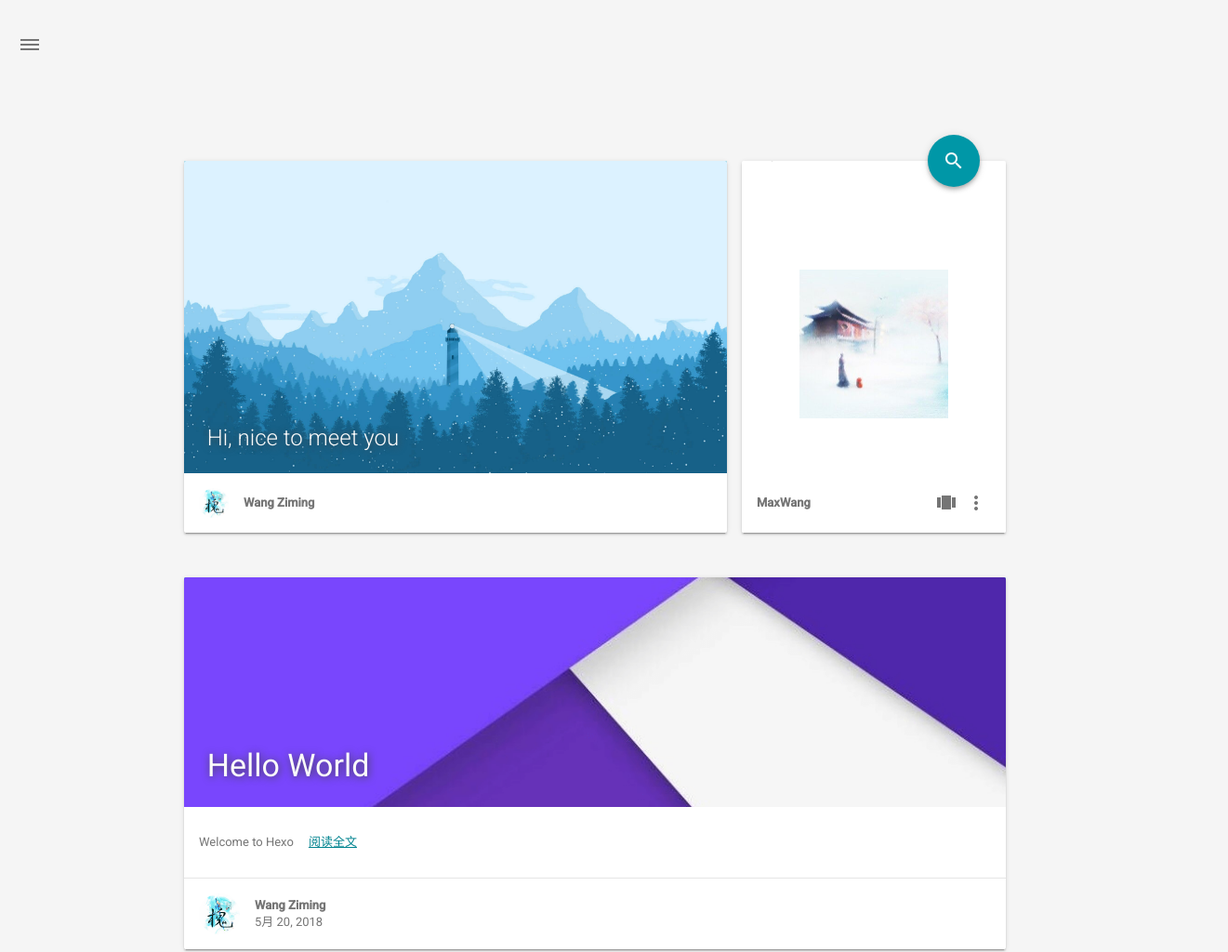
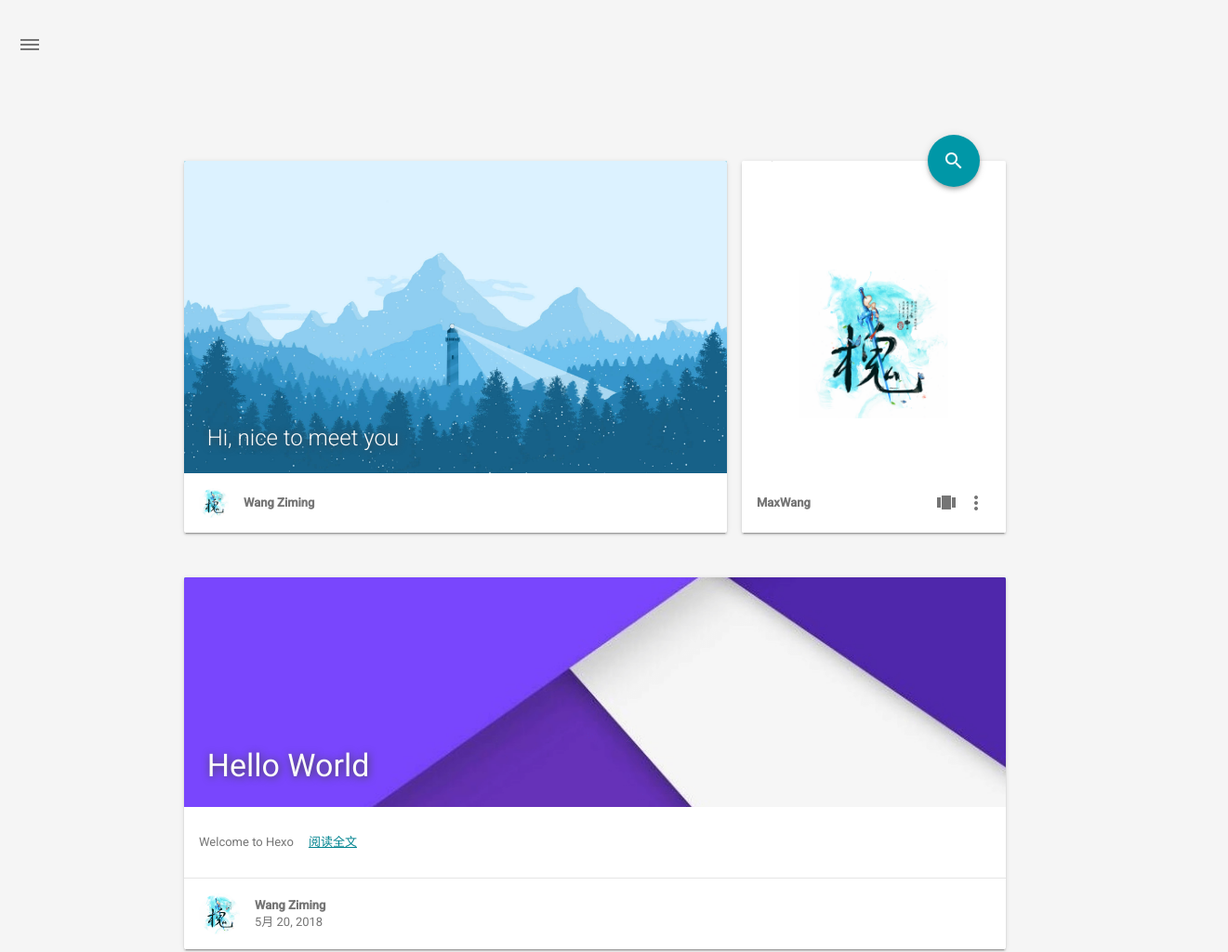
Before and after one commit to huai-wang/huai-wang.github.io, a plain HTML site: page index.html in a window 1280 px wide. Shown: the top 1024 px of the page at 93% size, 1321 px wide, since content can reach past the window. Drawn offline with Linux system fonts and the light colour scheme.

Commit message:
Site updated: 2018-05-22 18:07:15

```diff
--- a/index.html
+++ b/index.html
@@ -362,7 +362,7 @@
     <!-- LOGO -->
     <div class="something-else-logo mdl-color--white mdl-color-text--grey-600">
         <a href="#" target="_blank">
-            <img src="/img/logo.jpg" alt="logo" />
+            <img src="/img/logo.png" alt="logo" />
         </a>
     </div>
 
```
